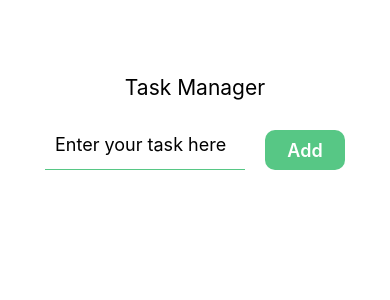
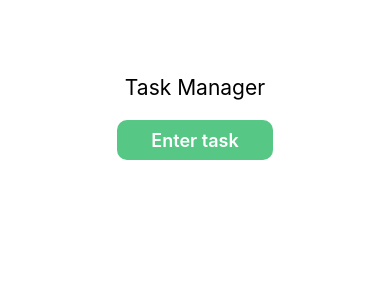
Before and after one commit to yanharazhun06/ToDoList-React-Native, a React Native app: screen / in a window 390 px wide. Shown: the top 300 px of the page. Built offline with nearby package versions, Linux system fonts and the light colour scheme.

Commit message:
add modal for task entering

```diff
--- a/app/App.tsx
+++ b/app/App.tsx
@@ -2,27 +2,31 @@ import {
   Text,
   View,
   FlatList,
-  Keyboard
+  Keyboard,
+  Modal,
 } from 'react-native';
 import { useState, useCallback } from 'react';
 import { appStyles } from './AppStyles';
 import Task from '../components/task/Task';
 import TaskInput from '../components/task-input/Task-input';
-import AddTaskButton from '../components/add-task-button/Add-task-button';
+import CustomButton from '../components/custom-button/Custom-button';
 
 export default function App() {
 
   const [task, setTask] = useState<string>('');
   const [taskList, setTaskList] = useState<{id: string, task: string}[]>([]);
+  const [modalVisibility, setModalVisibility] = useState<boolean>(false);
 
   function handleOnChange(value: string): void {
     setTask(value);
   };
 
   function addTask(): void {
-    if (task.trim()) setTaskList(prev => [...prev, {id: Math.random().toString(), task: task}]);
+    if (task.trim()) {
+      setTaskList(prev => [...prev, {id: Math.random().toString(), task: task}]);
+      Keyboard.dismiss();
+    };
     setTask('');
-    Keyboard.dismiss();
   };
 
   const removeTask = useCallback((idToRemove: string): void => {
@@ -32,10 +36,12 @@ export default function App() {
   return (
     <View style={appStyles.container}>
       <Text style={appStyles.header}>Task Manager</Text>
-      <View style={appStyles.taskContainer}>
-        <TaskInput value={task} onChangeHandler={handleOnChange}/>
-        <AddTaskButton onPress={addTask} content='Add'/>
-      </View>
+      <CustomButton onPress={() => setModalVisibility(true)} content='Enter task'/>
+      {
+        Boolean(taskList.length)
+        &&
+        <View style={appStyles.divider}></View>
+      }
       <View style={appStyles.taskList}>
         <FlatList
           data={taskList}
@@ -44,6 +50,16 @@ export default function App() {
           renderItem={task => <Task content={task.item.task} id={task.item.id} removeTask={removeTask}/>}
         />
       </View>
+      <Modal visible={modalVisibility} animationType="fade">
+        <View style={appStyles.taskContainer}>
+          <Text style={appStyles.title}>Add one or more!</Text>
+          <TaskInput value={task} onChangeHandler={handleOnChange}/>
+          <View style={appStyles.buttons}>
+            <CustomButton onPress={() => setModalVisibility(false)} content='Done'/>
+            <CustomButton onPress={addTask} content='Add'/>
+          </View>
+        </View>
+      </Modal>
     </View>
   );
 }
--- a/app/AppStyles.ts
+++ b/app/AppStyles.ts
@@ -12,15 +12,29 @@ export const appStyles = StyleSheet.create({
     marginTop: 75,
     fontSize: 21,
   },
+  divider: {
+    width: "90%",
+    marginTop: 10,
+    borderBottomWidth: 1,
+    borderColor: "lightgrey",
+  },
   taskContainer: {
-    flexDirection: "row",
-    justifyContent: "center",
-    alignItems: "flex-end",
+    flex: 1,
+    marginTop: "50%",
     gap: 20,
-    width: "100%",
   },
   taskList: {
     flex: 1,
     width: "100%",
-  }
+  },
+  title: {
+    fontSize: 21,
+    alignSelf: "center",
+  },
+  buttons: {
+    width: "100%",
+    flexDirection: "row",
+    justifyContent: "center",
+    gap: 20,
+  },
 });
--- a/components/add-task-button/Add-task-button.tsx
+++ /dev/null
@@ -1,25 +0,0 @@
-import { Pressable, Text } from "react-native";
-import { addTaskButtonStyles } from "./Add-task-button-styles";
-
-type AddTaskButtonProps = {
-    content: string,
-    onPress: () => void,
-}
-
-function AddTaskButton({
-    content,
-    onPress
-}: AddTaskButtonProps) {
-
-    function handlePress(pressed: boolean) {
-        return [addTaskButtonStyles.addTaskButton, pressed && addTaskButtonStyles.pressed];
-    };
-
-    return (
-        <Pressable style={({pressed}) => handlePress(pressed)} onPress={onPress}>
-            <Text style={addTaskButtonStyles.addTaskButtonText}>{content}</Text>
-        </Pressable>
-    );
-};
-
-export default AddTaskButton;
--- a/components/add-task-button/Add-task-button-styles.ts
+++ b/components/custom-button/Custom-button-styles.ts
@@ -1,8 +1,8 @@
 import { StyleSheet } from "react-native";
 
-export const addTaskButtonStyles = StyleSheet.create({
+export const customButtonStyles = StyleSheet.create({
     addTaskButton: {
-    width: 80,
+    width: "40%",
     height: 40,
     display: "flex",
     alignItems: "center",
@@ -10,6 +10,7 @@ export const addTaskButtonStyles = StyleSheet.create({
     fontSize: 18,
     backgroundColor: "#57C785",
     borderRadius: 10,
+    alignSelf: "center",
   },
   pressed: {
     backgroundColor: '#3A8B5E'
--- /dev/null
+++ b/components/custom-button/Custom-button.tsx
@@ -0,0 +1,25 @@
+import { Pressable, Text } from "react-native";
+import { customButtonStyles } from "./Custom-button-styles";
+
+type CustomButtonProps = {
+    content: string,
+    onPress: () => void,
+}
+
+function CustomButton({
+    content,
+    onPress
+}: CustomButtonProps) {
+
+    function handlePress(pressed: boolean) {
+        return [customButtonStyles.addTaskButton, pressed && customButtonStyles.pressed];
+    };
+
+    return (
+        <Pressable style={({pressed}) => handlePress(pressed)} onPress={onPress}>
+            <Text style={customButtonStyles.addTaskButtonText}>{content}</Text>
+        </Pressable>
+    );
+};
+
+export default CustomButton;
--- a/components/task-input/Task-input-styles.ts
+++ b/components/task-input/Task-input-styles.ts
@@ -2,11 +2,12 @@ import { StyleSheet } from "react-native";
 
 export const taskInputStyles = StyleSheet.create({
     input: {
-    width: 200,
+    width: "90%",
     height: 50,
     padding: 10,
     fontSize: 18,
     borderBottomWidth: 1,
     borderColor: "#57C785",
+    alignSelf:"center",
   },
 });
```
